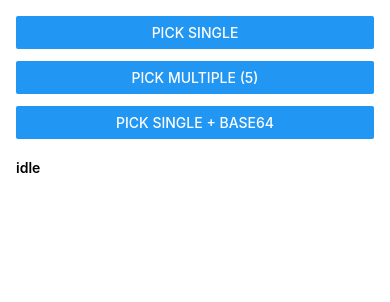
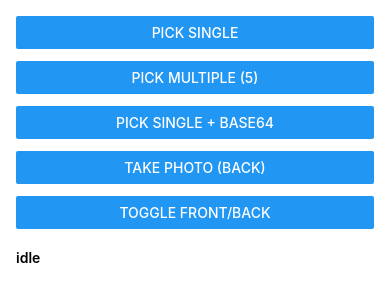
Before and after one commit to EugeniuszX/react-native-media-picker, a React Native app in the folder example/: screen / in a window 390 px wide. Shown: the top 302 px of the page. Built offline with nearby package versions, Linux system fonts and the light colour scheme.

Commit message:
feat(example): add Take photo button; docs: launchCamera + camera permissions

```diff
--- a/example/src/App.tsx
+++ b/example/src/App.tsx
@@ -9,13 +9,16 @@ import {
   View,
 } from 'react-native';
 import {
+  launchCamera,
   launchImageLibrary,
   type Asset,
+  type CameraType,
 } from '@eugeniuszx/react-native-media-picker';
 
 export default function App() {
   const [assets, setAssets] = useState<Asset[]>([]);
   const [status, setStatus] = useState('idle');
+  const [facing, setFacing] = useState<CameraType>('back');
 
   const pick = (selectionLimit: number, includeBase64: boolean) => {
     setStatus('picking…');
@@ -43,12 +46,42 @@ export default function App() {
       });
   };
 
+  const capture = () => {
+    setStatus('opening camera…');
+    launchCamera({
+      cameraType: facing,
+      maxWidth: 1280,
+      maxHeight: 1280,
+      quality: 0.8,
+    })
+      .then((res) => {
+        if (res.didCancel) {
+          setStatus('cancelled');
+          return;
+        }
+        if (res.errorCode) {
+          setStatus(`error: ${res.errorCode} ${res.errorMessage ?? ''}`);
+          return;
+        }
+        setStatus(`captured ${res.assets?.length ?? 0} asset(s)`);
+        setAssets(res.assets ?? []);
+      })
+      .catch((e: unknown) => {
+        setStatus(`threw: ${String(e)}`);
+      });
+  };
+
   return (
     <SafeAreaView style={styles.root}>
       <ScrollView contentContainerStyle={styles.content}>
         <Button title="Pick single" onPress={() => pick(1, false)} />
         <Button title="Pick multiple (5)" onPress={() => pick(5, false)} />
         <Button title="Pick single + base64" onPress={() => pick(1, true)} />
+        <Button title={`Take photo (${facing})`} onPress={capture} />
+        <Button
+          title="Toggle front/back"
+          onPress={() => setFacing((f) => (f === 'back' ? 'front' : 'back'))}
+        />
         <Text style={styles.status}>{status}</Text>
         {assets.map((a) => (
           <View key={a.uri} style={styles.card}>
```
Also changed, not shown: 1 other file (tests, documents, lock files or other folders).
